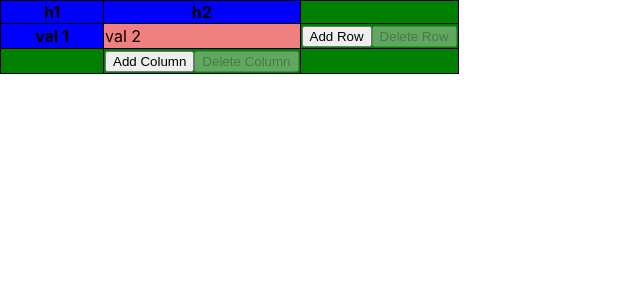
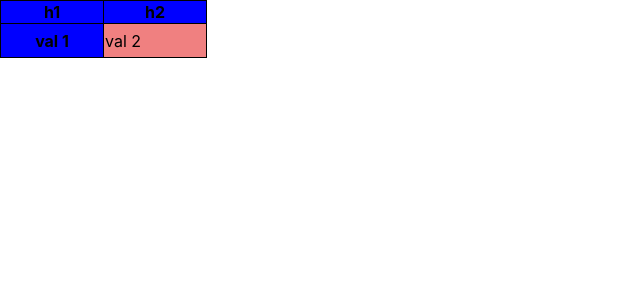
Before and after one commit to dmbalinskiy/ReactTableControl, a React (Create React App) app in the folder table-control/: page / in a window 1280 px wide. Shown: the top 300 px of the page, without its empty margins (0-640 px from the left). Built offline with nearby package versions, Linux system fonts and the light colour scheme.

Commit message:
ongoing development - virtual cells are shown only by hovering, styled buttons with icons, add left/add right functionality for rows/columns addition

```diff
--- a/table-control/package.json
+++ b/table-control/package.json
@@ -3,6 +3,11 @@
   "version": "0.1.0",
   "private": true,
   "dependencies": {
+    "@fortawesome/fontawesome-svg-core": "^6.5.1",
+    "@fortawesome/free-brands-svg-icons": "^6.5.1",
+    "@fortawesome/free-regular-svg-icons": "^6.5.1",
+    "@fortawesome/free-solid-svg-icons": "^6.5.1",
+    "@fortawesome/react-fontawesome": "^0.2.0",
     "@testing-library/jest-dom": "^5.17.0",
     "@testing-library/react": "^13.4.0",
     "@testing-library/user-event": "^13.5.0",
--- a/table-control/src/App.js
+++ b/table-control/src/App.js
@@ -24,13 +24,13 @@ function App() {
         }
       });
 
-    function handleAddRow(cellData){
+    function handleAddRow(cellData, addBefore){
         let newTd = removeVirtualItems(tableData);
         let row = newTd.rows.find(row => row.idx === cellData.rowIdx);
         newTd.rows = [
-            ...newTd.rows.slice(0, row.idx + 1),
+            ...newTd.rows.slice(0, row.idx + (addBefore ? 0 : 1)),
             getNewRow(newTd, ++currentId, row),
-            ...newTd.rows.slice(row.idx + 1)
+            ...newTd.rows.slice(row.idx + (addBefore ? 0 : 1))
         ]
         adjustRowIndexes(newTd);
         newTd = addVirtualItems(newTd);
@@ -47,7 +47,7 @@ function App() {
         newTd = addVirtualItems(newTd);
         setTableData(copyTableData(newTd));;
     }
-    function handleAddColumn(cell){
+    function handleAddColumn(cell, addBefore){
         let newTd = removeVirtualItems(tableData);
         newTd.rows = tableData.rows.map(row => {
             let idx = tableData.rows.findIndex(r => r.id === row.id);
@@ -67,8 +67,7 @@ function App() {
         newTd = addVirtualItems(newTd);
         setTableData(copyTableData(newTd));;
     }
-    function handleHeaderColumnInput(event, cell, newText){
-
+    function handleHeaderColumnInput(cell, newText){
         let currSelection = document.getSelection();
         selection.current =
         {
--- a/table-control/src/components/button/button.css
+++ b/table-control/src/components/button/button.css
@@ -0,0 +1,45 @@
+.button {
+    background-color: dimgrey;
+    border: none;
+
+    width: 28px;
+    height: 28px;
+
+    border-radius: 50%;
+    display: inline-flex;
+    justify-content: center;
+    align-items: center;
+}
+
+button:hover{
+    opacity: 0.8;
+}
+
+.add {
+    background-color: limegreen;
+}
+
+.delete {
+    background-color: coral;
+}
+
+button.disabled {
+    background-color: gray;
+    opacity: 0.6;
+}
+
+
+.icon {
+    color: #202020;
+    font-size: larger;
+}
+
+/* .add {
+    background-color: green;
+    border-color: transparent;
+} */
+
+/* .icon .button {
+    background-color: red;
+    font-size: xx-large;
+} */
--- a/table-control/src/components/button/button.js
+++ b/table-control/src/components/button/button.js
@@ -1,6 +1,35 @@
+import './button.css'
+import { FontAwesomeIcon } from '@fortawesome/react-fontawesome'
+import { faEnvelope } from '@fortawesome/free-solid-svg-icons'
+import { faArrowLeft } from '@fortawesome/free-solid-svg-icons';
+import { faArrowRight } from '@fortawesome/free-solid-svg-icons';
+import { faArrowUp } from '@fortawesome/free-solid-svg-icons';
+import { faArrowDown } from '@fortawesome/free-solid-svg-icons';
+import { faTrashCan } from '@fortawesome/free-solid-svg-icons';
+
 function Button({handler, data, type, text, isEnabled= true}) {
+    let icon = faEnvelope;
+    if(type.includes('row') && type.includes('left')){
+        icon = faArrowLeft;
+    }
+    else if(type.includes('row') && type.includes('right')){
+        icon = faArrowRight;
+    }
+    else if(type.includes('column') && type.includes('left')){
+        icon = faArrowUp;
+    }
+    else if(type.includes('column') && type.includes('right')){
+        icon = faArrowDown;
+    }
+    else if(type.includes('delete') ){
+        icon = faTrashCan;
+    }
     return (
-        <button disabled={!isEnabled} className={type} onClick={() => handler(data)}>{text}</button>
+        <button disabled={!isEnabled} className={`${isEnabled ? '' : 'disabled'} ${type}`} onClick={() => handler(data)}>
+            <span>
+                <FontAwesomeIcon className={`icon`} icon={icon} />
+            </span>
+        </button>
     );
 }
 
--- a/table-control/src/components/cell/cell.js
+++ b/table-control/src/components/cell/cell.js
@@ -4,8 +4,8 @@ import Button from '../button/button.js';
 function Cell({cellData, cellClick}) {
     return(
         //contentEditable={true}
-        <td className="contentCell"  onClick={cellClick(cellData)}>
-            <div onDivClick={() => onDivClick(cellData)} >
+        <td className="contentCell"  onClick={() => cellClick(cellData)}>
+            <div >
                 {cellData.text}
                 {/* <Button handler={() => addRow()}
                         type='add'
@@ -22,12 +22,4 @@ function Cell({cellData, cellClick}) {
     )
 }
 
-function onTextInput (args){
-    console.log('text input');
-}
-function onDivClick(cellData){
-    console.log('divClick ', cellData.text);
-}
-
-
 export default Cell;
--- a/table-control/src/components/row/row.js
+++ b/table-control/src/components/row/row.js
@@ -3,8 +3,6 @@ import HeaderCell from "../headerCell/headerCell";
 import VirtualCell from "../virtualCell/virtualCell";
 function Row({rowData, addRow, deleteRow, addColumn, deleteColumn, cellTextInput, cellClick}) {
 
-    let deleteRowInternal = () => deleteRow(rowData);
-    let addRowInternal = () => addRow(rowData);
     return (
         <tr>
             {
--- a/table-control/src/components/virtualCell/virtualCell.css
+++ b/table-control/src/components/virtualCell/virtualCell.css
@@ -3,5 +3,19 @@
 } */
 
 .virtualCell {
-    background-color: green;
+    background-color: transparent;
+    opacity: 0;
+    border-color: rgba(0, 0, 0, 0);
 }
+
+.virtualCell:hover {
+    opacity: 1;
+}
+
+.virtualCell>div {
+    margin-top: 3px;
+    display: flex;
+    align-items: center;
+    justify-content: center;
+    gap:5px;
+}
--- a/table-control/src/components/virtualCell/virtualCell.js
+++ b/table-control/src/components/virtualCell/virtualCell.js
@@ -2,40 +2,50 @@ import './virtualCell.css'
 import Button from '../button/button.js';
 
 function VirtualCell({cellData, addRow, deleteRow, addColumn, deleteColumn}) {
-    let itemContentAdd = null;
+    let itemContentAddLeft = null;
     let itemContentDelete = null;
+    let itemContentAddRight = null;
 
     if(cellData.rowIdx === cellData.rowCnt - 1 && cellData.idx > 0 && cellData.idx < cellData.colCnt - 1){
-        itemContentAdd =
-            <Button handler={() => addColumn(cellData)}
-                type='add'
-                text='Add Column'/>
+        itemContentAddLeft =
+            <Button handler={() => addColumn(cellData, true)}
+                type='button add row left'
+                text='Add Column Before'/>
 
         itemContentDelete =
             <Button handler={() => deleteColumn(cellData)}
-                type='delete'
+                type='button delete row'
                 text='Delete Column'
                 isEnabled={cellData.colCnt > 3} />
+
+        itemContentAddRight =
+            <Button handler={() => addColumn(cellData, false)}
+                type='button add row right'
+                text='Add Column After'/>
     }
 
     if(cellData.idx === cellData.colCnt - 1 && cellData.rowIdx > 0 && cellData.rowIdx < cellData.rowCnt - 1){
-        itemContentAdd =
-            <Button handler={() => addRow(cellData)}
-                type='add'
-                text='Add Row'/>
+        itemContentAddLeft =
+            <Button handler={() => addRow(cellData, true)}
+                type='button add column left'
+                text='Add Row Before'/>
 
         itemContentDelete =
             <Button handler={() => deleteRow(cellData)}
-                type='delete'
+                type='button delete column'
                 text='Delete Row' isEnabled={cellData.rowCnt > 3}/>
+
+        itemContentAddRight =
+            <Button handler={() => addRow(cellData, false)}
+                type='button add column right'
+                text='Add Row After'/>
     }
     return(
         <td className="virtualCell">
             <div >
-                {cellData.text}
-                {itemContentAdd}
+                {itemContentAddLeft}
                 {itemContentDelete}
-
+                {itemContentAddRight}
             </div>
         </td>
     )
```
Also changed, not shown: 1 other file (tests, documents, lock files or other folders).
